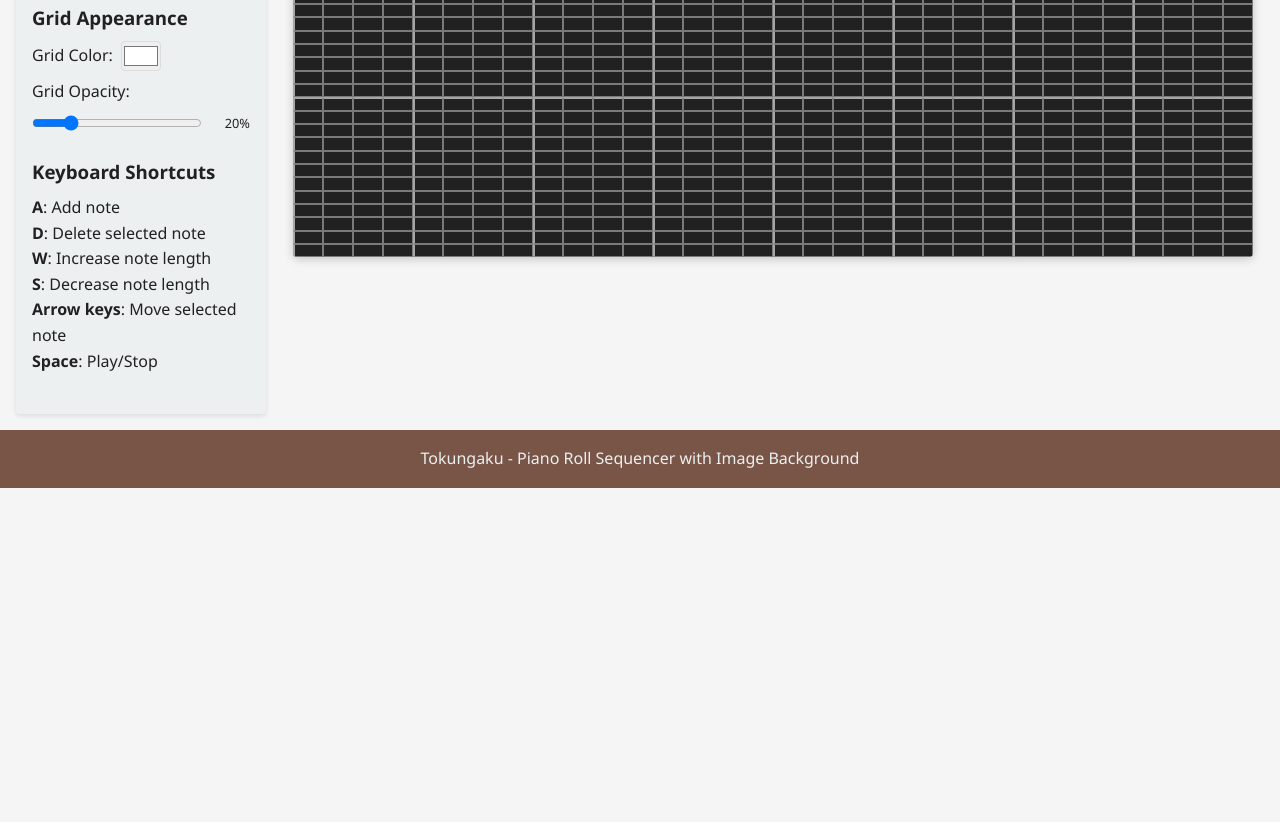
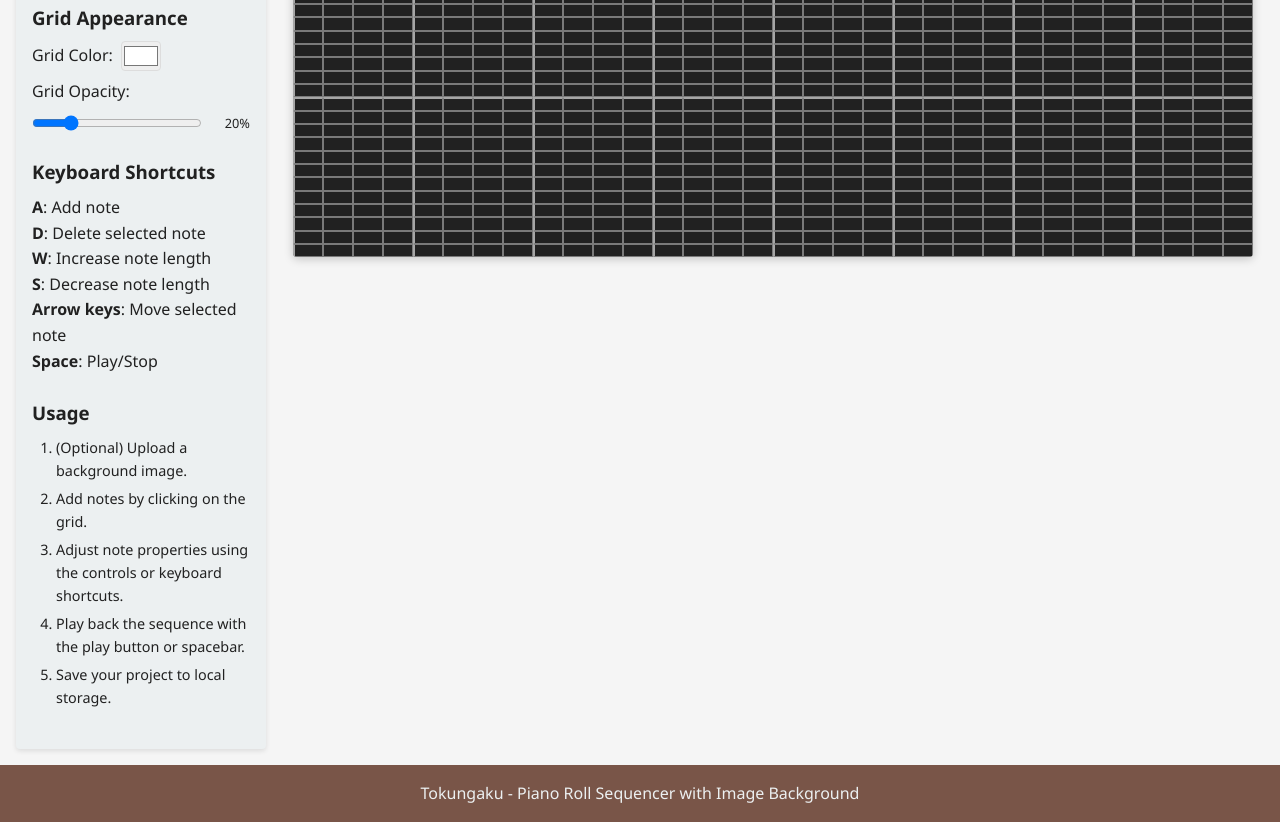
Before and after one commit to VortexxS2/tokungaku, a plain HTML site: page index.html in a window 1280 px wide. Shown: the part 373-1195 px from the top of the page. Before the commit the page ends 861 px from the top, so only its background shows below. Drawn offline with Linux system fonts and the light colour scheme.

Commit message:
Add usage guide to sidebar interface
Add a concise 5-step usage guide beneath the keyboard shortcuts section.
Improve first-time user experience with clear instructions on basic workflow.
Style the ordered list to match application's visual design.

```diff
--- a/css/styles.css
+++ b/css/styles.css
@@ -259,3 +259,17 @@ input[type="range"] {
     min-width: 40px;
     text-align: right;
 }
+
+.usage-guide {
+    margin-bottom: 1.5rem;
+}
+
+.usage-guide ol {
+    margin-top: 0.5rem;
+    padding-left: 1.5rem;
+}
+
+.usage-guide li {
+    margin-bottom: 0.3rem;
+    font-size: 0.9rem;
+}
--- a/index.html
+++ b/index.html
@@ -73,6 +73,16 @@
                     <li><strong>Space</strong>: Play/Stop</li>
                 </ul>
             </div>
+            <div class="usage-guide">
+                <h3>Usage</h3>
+                <ol>
+                    <li>(Optional) Upload a background image.</li>
+                    <li>Add notes by clicking on the grid.</li>
+                    <li>Adjust note properties using the controls or keyboard shortcuts.</li>
+                    <li>Play back the sequence with the play button or spacebar.</li>
+                    <li>Save your project to local storage.</li>
+                </ol>
+            </div>
         </div>
 
         <div class="editor-container">
```
